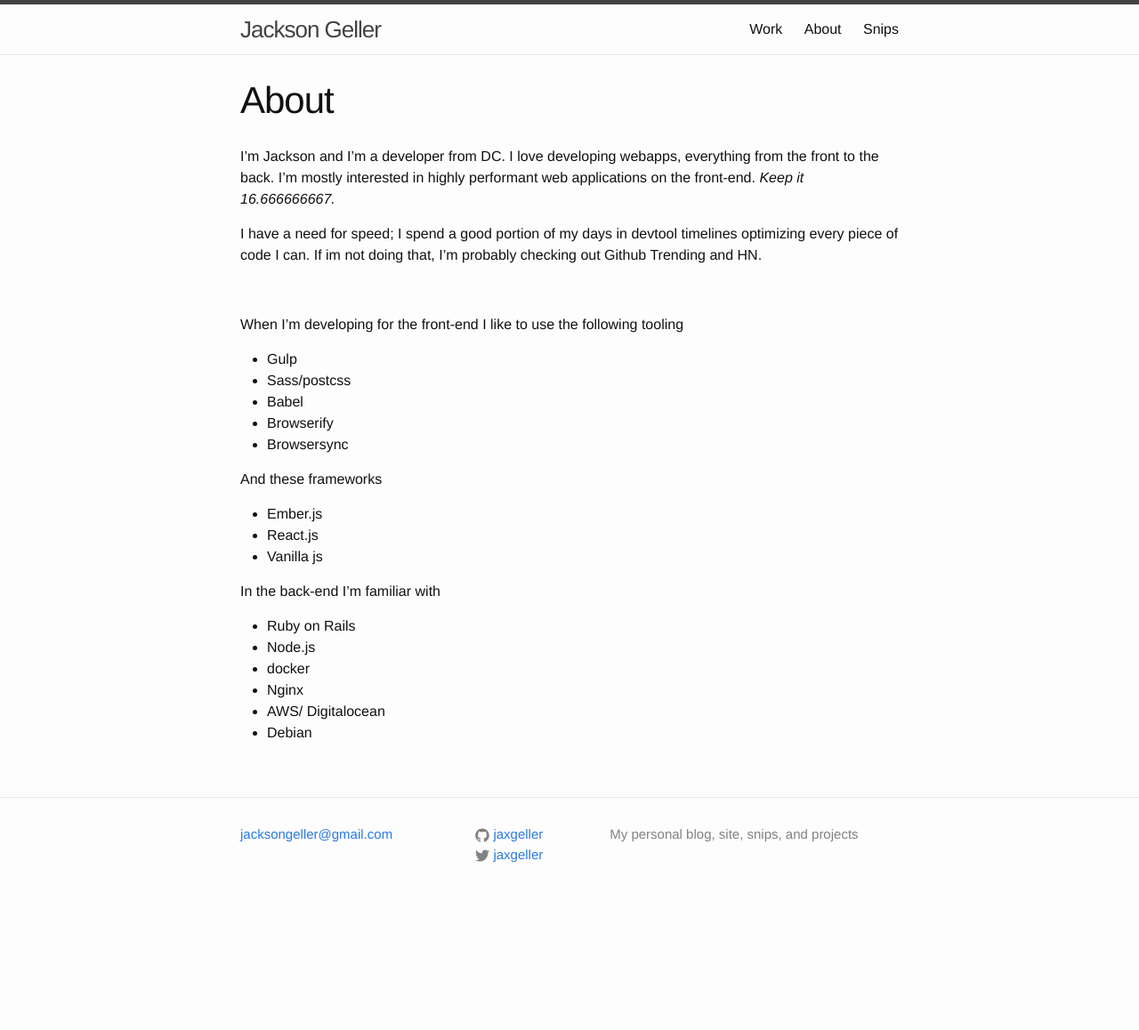
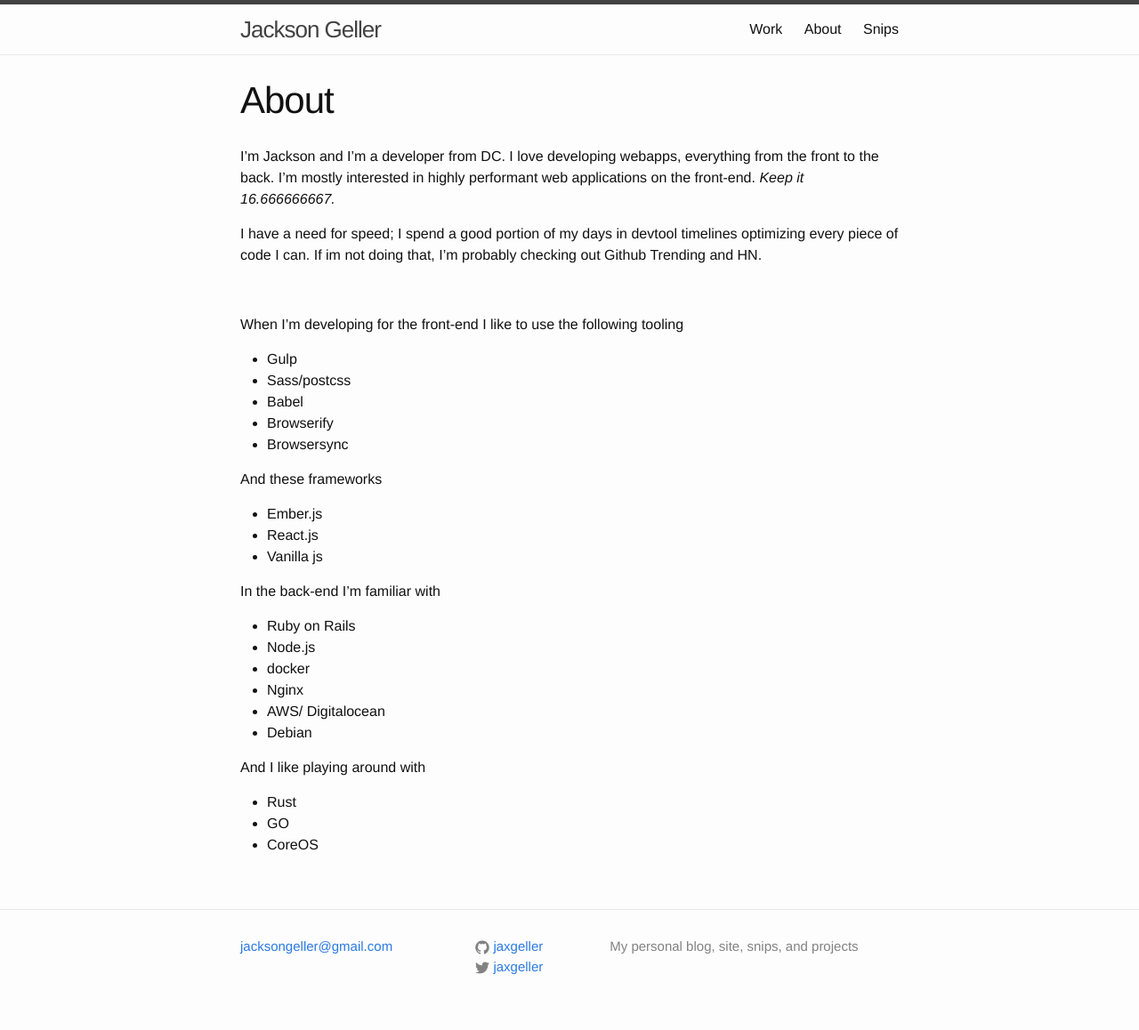
Before and after one commit to jaxgeller/jaxgeller.github.io, a Jekyll site: the page built from about.md, in a window 1280 px wide. Shown: the whole page at 89% size. Built offline with Jekyll 4.4.1, drawn with Linux system fonts in a browser that asks for light colours; before the commit the page ends 1032 px from its top, so only the background shows below that.

Commit message:
add more about items

```diff
--- a/about.md
+++ b/about.md
@@ -34,3 +34,9 @@
 + Nginx
 + AWS/ Digitalocean
 + Debian
+
+And I like playing around with
+
++ Rust
++ GO
++ CoreOS
```
